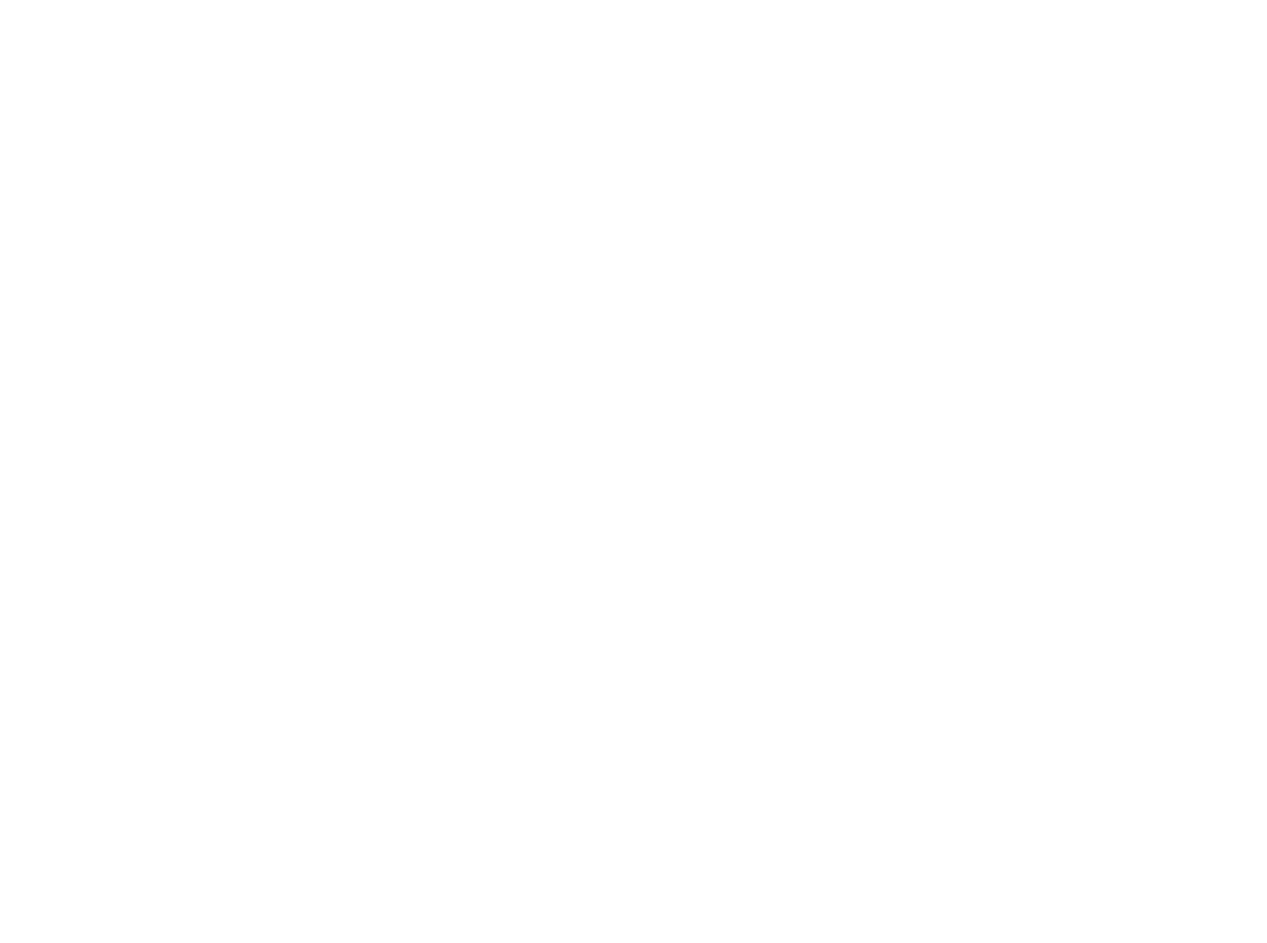
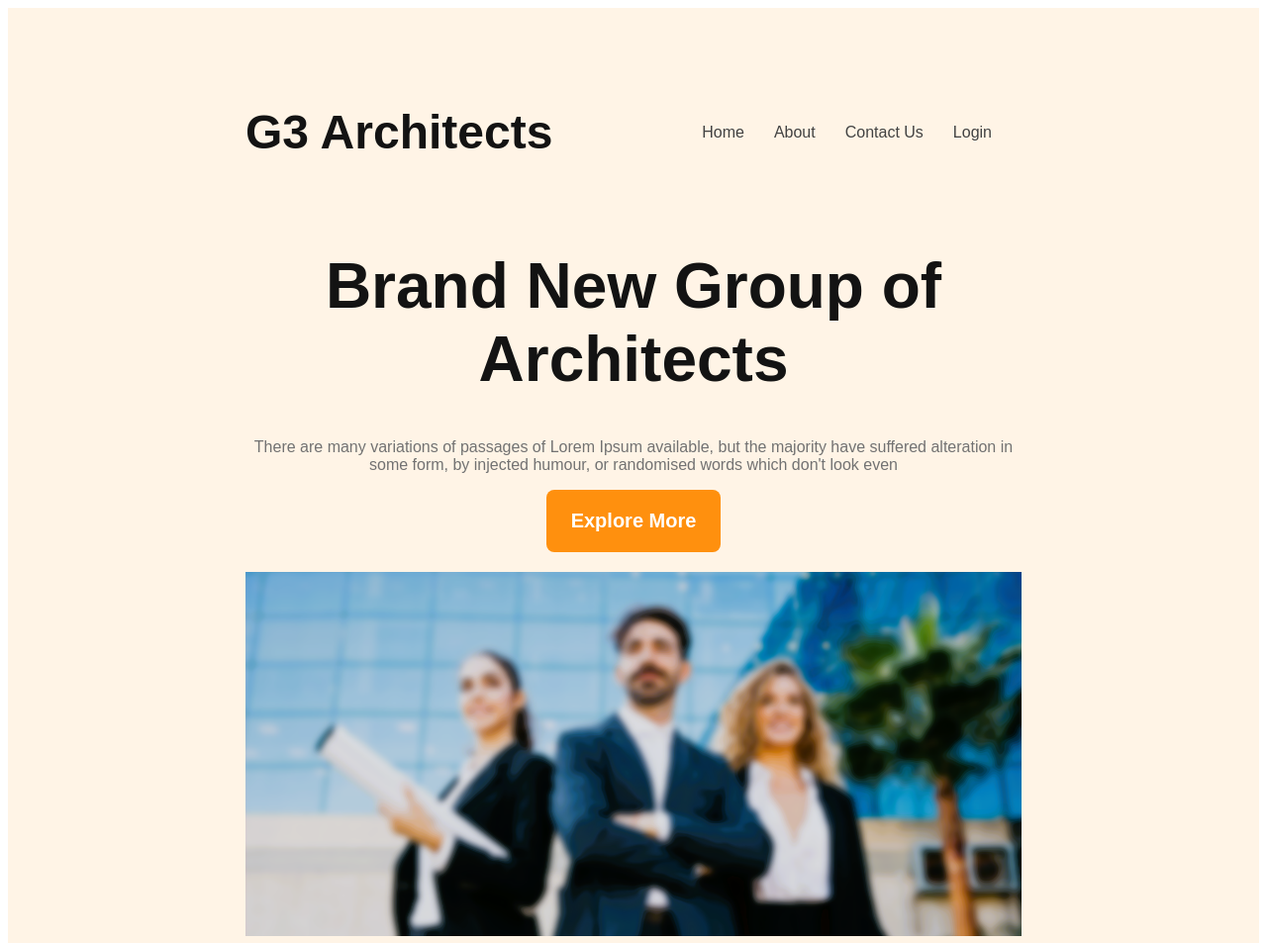
Before and after one commit to infan11/g3-architects-resources-a, a plain HTML site: page index.html in a window 1280 px wide. Shown: the top 953 px of the page at 99% size. Before the commit the page ends 800 px from the top, so only its background shows below. Drawn offline with Linux system fonts and the light colour scheme.

Commit message:
added index.html

```diff
--- a/index.html
+++ b/index.html
@@ -4,8 +4,36 @@
     <meta charset="UTF-8">
     <meta name="viewport" content="width=device-width, initial-scale=1.0">
     <title>g3-architects-resources-a</title>
+    <link rel="stylesheet" href="style/style.css">
 </head>
 <body>
+    <header class="header">
+             <nav>
+                <h3 class="nav-title">G3 Architects</h3>
+                <ul>
+                    <!-- li*4>a -->
+                <li><a href="">Home</a></li>
+                <li><a href="">About</a></li>
+                <li><a href="">Contact Us</a></li>
+                <li><a href="">Login</a></li>
+                </ul>
+             </nav>
+             <div class="banner">
 
+            <div class="banner-content">
+                <h1 class="banner-title">Brand New Group of Architects </h1>
+                <p class="banner-description">There are many variations of passages of Lorem Ipsum available, but the majority have suffered alteration in some form, by injected humour, or randomised words which don't look even</p>
+                <button class="btn-primary">Explore More</button>
+            </div>
+
+                <img src="images/banner.png" alt="">
+             </div>
+    </header>
+    <main>
+
+    </main>
+    <footer>
+
+    </footer>
 </body>
 </html>
--- /dev/null
+++ b/style/style.css
@@ -0,0 +1,90 @@
+*{
+    font-family: 'lato', sans-serif;
+    font-family: 'open sans', sans-serif;
+    font-family: 'work sens ', sans-serif;
+}
+/* header styles */
+header{
+    background: rgba(255, 144.05, 13.81, 0.10);
+    padding:50px 240px
+}
+
+.nav-title{
+
+    color: #131313;
+     font-size: 3rem;
+     font-weight: 700;
+}
+nav{
+    display: flex;
+    align-items: center;
+    justify-content: space-between;
+}
+nav >ul{
+  display: flex;
+  align-items: center;
+}
+nav li{
+    list-style: none;
+    margin-right: 30px;
+    font-size: 1rem;
+    font-weight: 500;
+}
+nav li a{
+    text-decoration: none;
+    color: #424242;
+
+}
+/* banner section */
+.banner-title{
+
+    color: #131313;
+     font-size: 4rem;
+     font-weight: 700;
+
+
+}
+
+.banner-description{
+ font-size: 16px;
+color:#727272;
+ font-weight: 400;
+
+
+}
+/* button */
+.btn-primary{
+    color: white;
+    font-size: 1.25rem;
+    font-weight: 600;
+    background:#FF900E;
+    border-radius: 8px;
+    padding: 20px 25px;
+    cursor: pointer;
+    border: 0;
+}
+.banner-content{
+    max-width: 800px;
+    text-align: center;
+    margin: 0 auto;
+}
+.banner img{
+    margin-top: 20px;
+    width: 100%;
+}
+/* responsive media queries */
+/* mobile device */
+@media screen and (max-width: 576px) {
+   header{
+    padding: 20px;
+   }
+   nav {
+    flex-direction: column;
+   }
+}
+/* tablet or medium device */
+@media screen and (min-width:576px) and (max-width: 960px) {
+nav{
+    flex-direction: column;
+}
+}
```
Also changed, not shown: images/architect.png (added), images/banner.png (added), images/icons/customers.png (added), images/icons/email.png (added), images/icons/projects.png (added), images/icons/ribon.png (added), images/sponsors/amazon.png (added), images/sponsors/figma.png (added), images/sponsors/google.png (added), images/sponsors/spotify.png (added), images/sponsors/telerama.png (added), images/team1.png (added), images/team2.png (added), images/team3.png (added), 1 more files.
